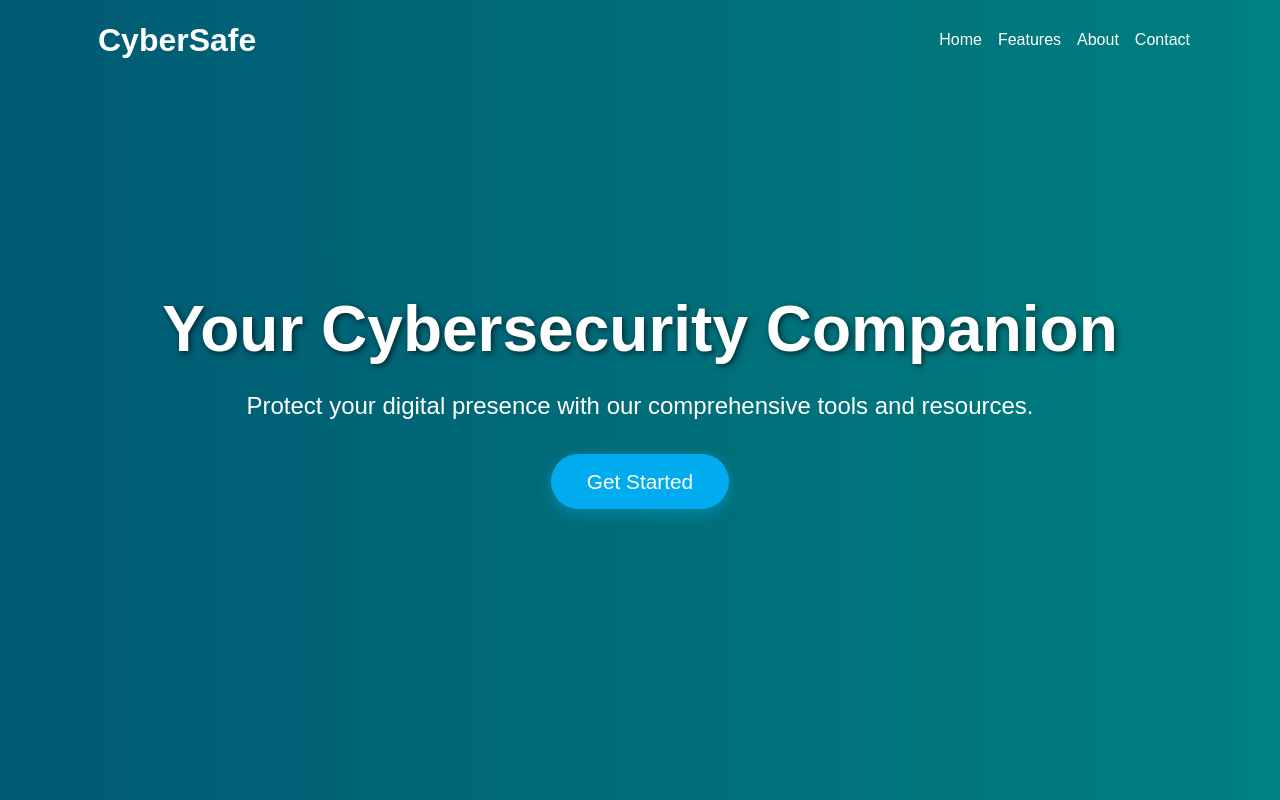
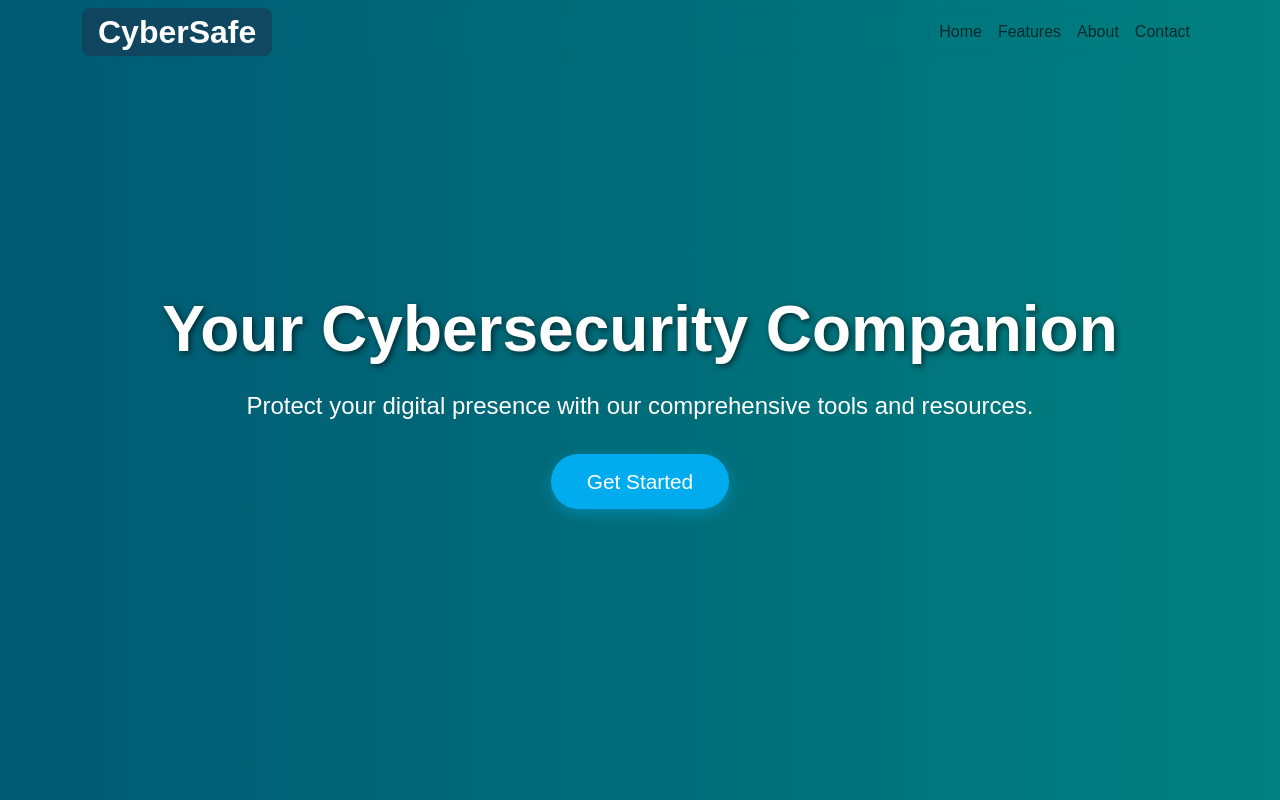
Before and after one commit to arulebin/CyberSafe, a plain HTML site: page index.html in a window 1280 px wide. Shown: the top 800 px of the page. Drawn offline with nearby package versions, Linux system fonts and the light colour scheme.

Commit message:
Change navbar style and remove redundant styles

```diff
--- a/style.css
+++ b/style.css
@@ -6,26 +6,22 @@ body {
   margin: 0;
   padding: 0;
 }
-
 /* Navbar */
 .navbar {
   position: fixed;
-  width:100%;
+  width: 100%;
+  backdrop-filter: blur(5px);
 }
 .navbar-brand {
-  color: white !important;
+  color: #ffffff;
   font-size: 2rem;
   font-weight: bold;
-  padding: 0.5rem 1rem;
+  padding: 0rem 1rem;
   border-radius: 0.5rem;
-}
-
-.navbar-brand:hover {
   background-color: rgba(39, 35, 65, 0.4);
 }
 
 .navbar-nav .nav-link {
-  color: white;
   transition: color 0.3s ease, transform 0.3s ease;
 }
 .navbar-nav .nav-link:hover {
```
